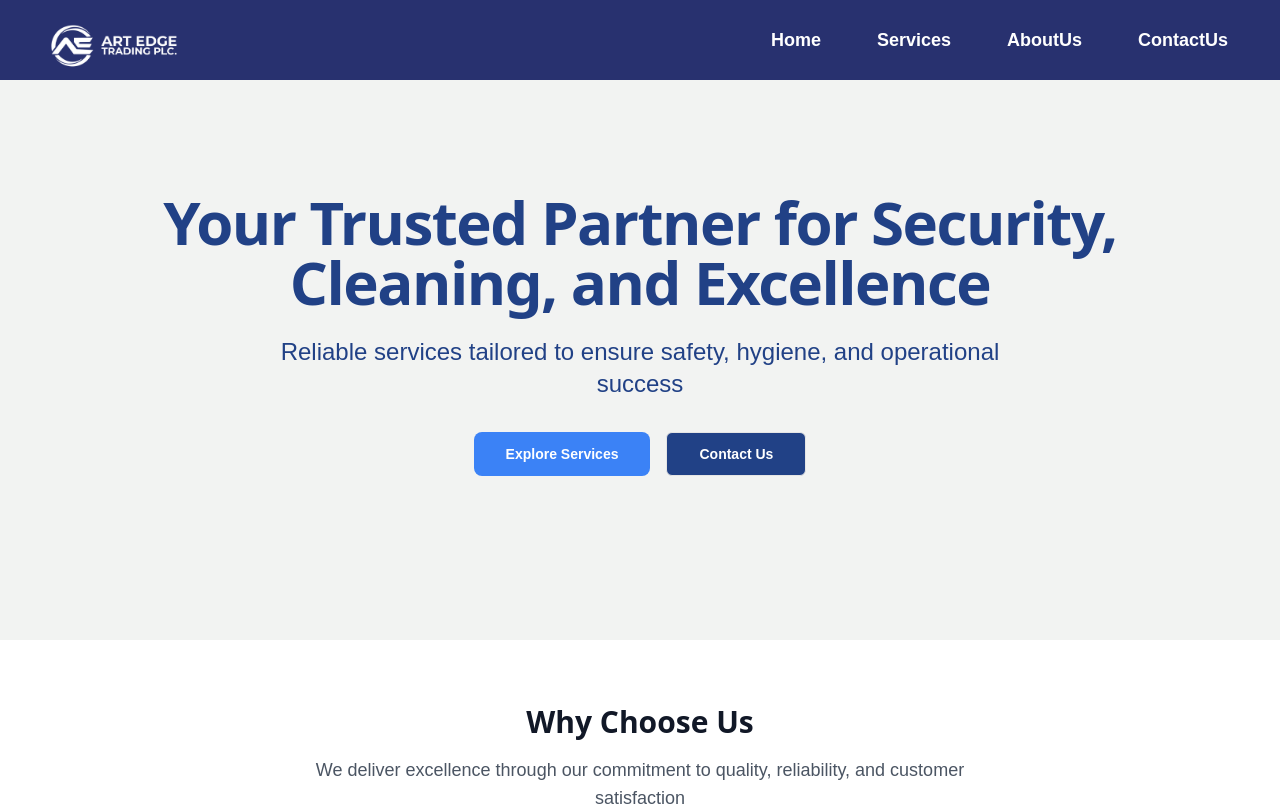
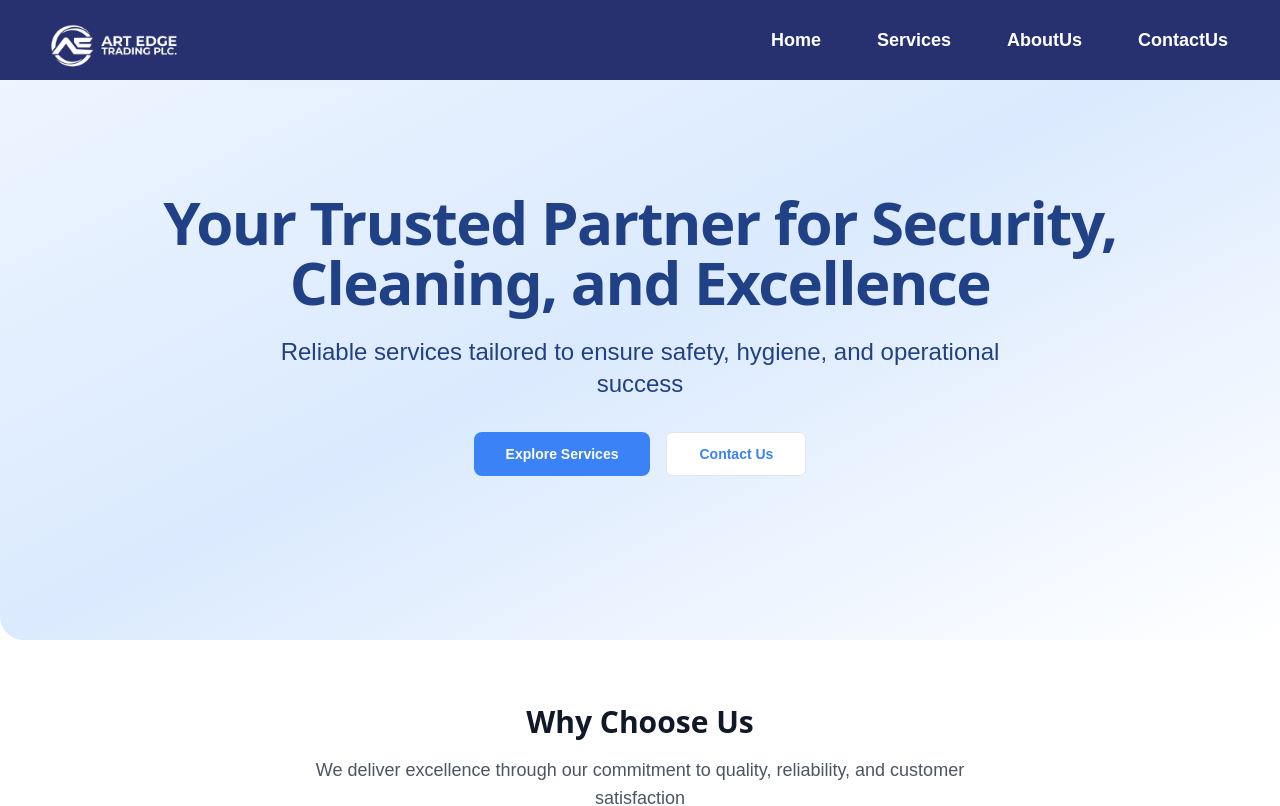
Before and after one commit to sirajyesuf/artedge, a Next.js app: page / in a window 1280 px wide. Shown: the top 806 px of the page. Built offline with nearby package versions, Linux system fonts and the light colour scheme.

Commit message:
=hero bg updated

```diff
--- a/components/hero.tsx
+++ b/components/hero.tsx
@@ -4,7 +4,7 @@ import Link from "next/link";
 
 const Hero = () => {
   return (
-    <section className="pt-20 md:pt-48 pb-8 md:pb-12 px-4 sm:px-6 lg:px-8 ] bg-[#f2f3f2] md:min-h-[80vh] ">
+    <section className="pt-20 md:pt-48 pb-8 md:pb-12 px-4 sm:px-6 lg:px-8 ] bg-[#f2f3f2] md:min-h-[80vh] bg-gradient-to-br from-blue-50 via-blue-100 to-white rounded-3xl">
       <div className="max-w-7xl mx-auto text-[#214186]">
         <div className="text-center">
           <h1 className="text-3xl sm:text-4xl md:text-5xl lg:text-6xl font-bold tracking-tight mb-4 md:mb-6">
@@ -18,7 +18,7 @@ const Hero = () => {
             <Button
               asChild
               size="lg"
-              className="w-full sm:w-auto bg-blue-500 text-white  font-bold rounded-lg hover:bg-blue-800"
+              className="w-full sm:w-auto bg-blue-500 text-white font-bold rounded-lg hover:bg-blue-600"
             >
               <Link href="/#service_section">Explore Services</Link>
             </Button>
@@ -26,7 +26,7 @@ const Hero = () => {
               asChild
               size="lg"
               variant="outline"
-              className="w-full sm:w-auto bg-[#214186] text-white font-bold"
+              className="w-full sm:w-auto  text-blue-500 font-bold"
             >
               <Link href="/contactus">Contact Us</Link>
             </Button>
```
